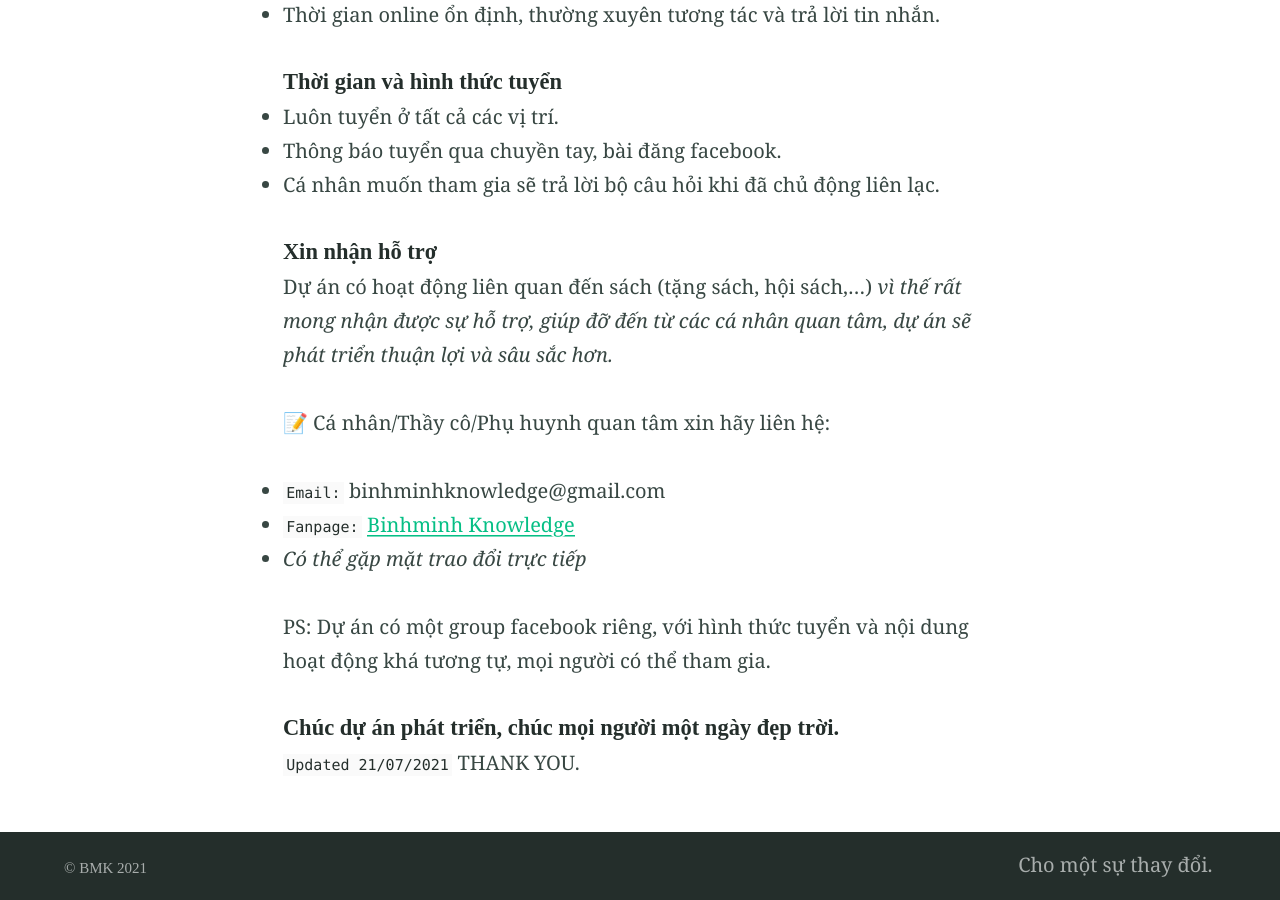
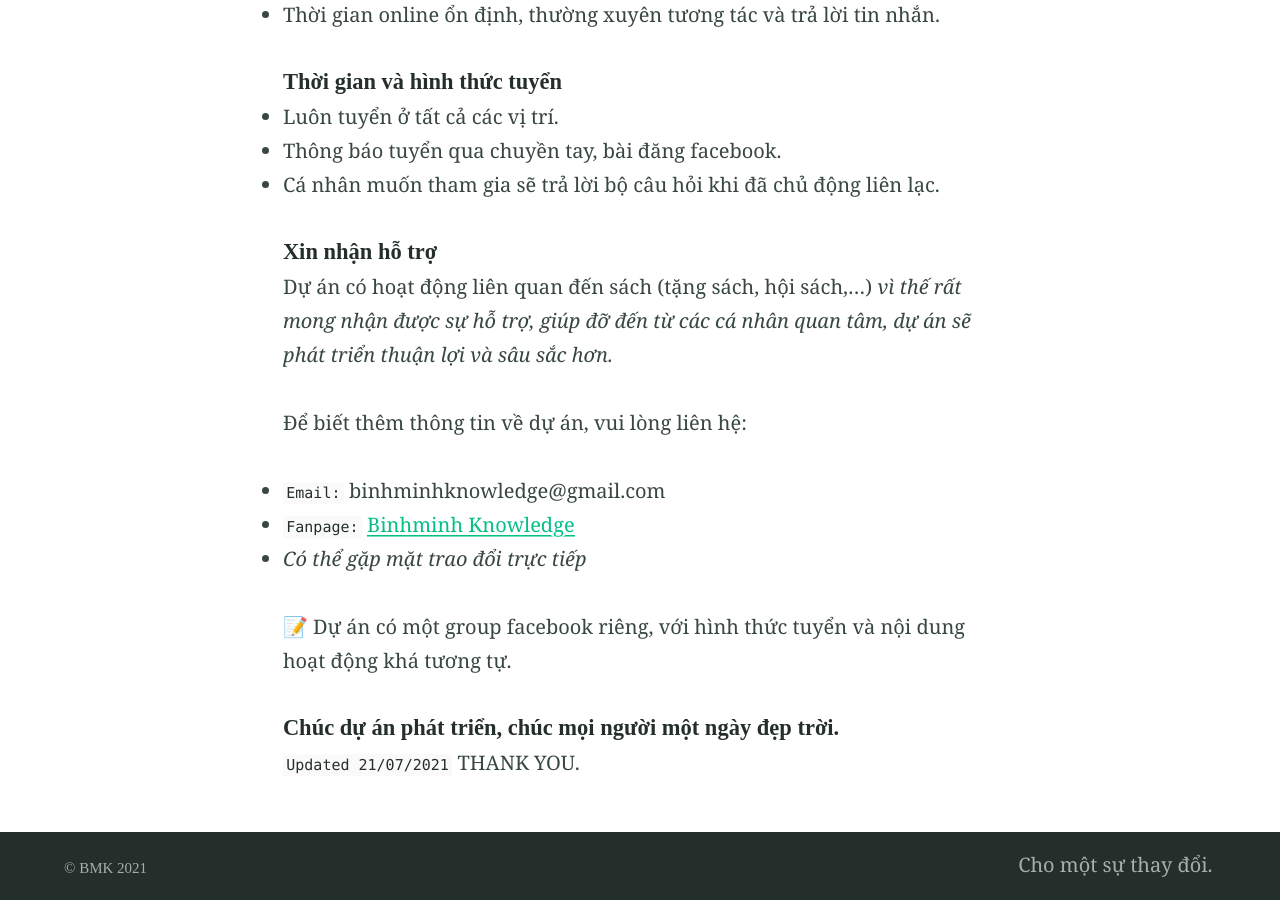
Before and after one commit to 8trien/1, a Jekyll site: the page built from index.md, in a window 1280 px wide and 900 px high, scrolled down 4182 px. Built offline with Jekyll 4.4.1, drawn with Linux system fonts in a browser that asks for light colours.

Commit message:
Update index.md

```diff
--- a/index.md
+++ b/index.md
@@ -104,12 +104,12 @@ Tạo ra một sân chơi tập hợp những bạn trẻ ham học hỏi và mo
 ##### Xin nhận hỗ trợ
 Dự án có hoạt động liên quan đến sách (tặng sách, hội sách,...) _vì thế rất mong nhận được sự hỗ trợ, giúp đỡ đến từ các cá nhân quan tâm, dự án sẽ phát triển thuận lợi và sâu sắc hơn._
 
-📝 Cá nhân/Thầy cô/Phụ huynh quan tâm  xin hãy liên hệ:
+Để biết thêm thông tin về dự án, vui lòng liên hệ:
 - `Email:` binhminhknowledge@gmail.com
 - `Fanpage:` [Binhminh Knowledge](https://www.facebook.com/bmbetter)
 - _Có thể gặp mặt trao đổi trực tiếp_
 
-PS: Dự án có một group facebook riêng, với hình thức tuyển và nội dung hoạt động khá tương tự, mọi người có thể tham gia.
+📝 Dự án có một group facebook riêng, với hình thức tuyển và nội dung hoạt động khá tương tự.
 
 ##### Chúc dự án phát triển, chúc mọi người một ngày đẹp trời.
 `Updated 21/07/2021`
```
